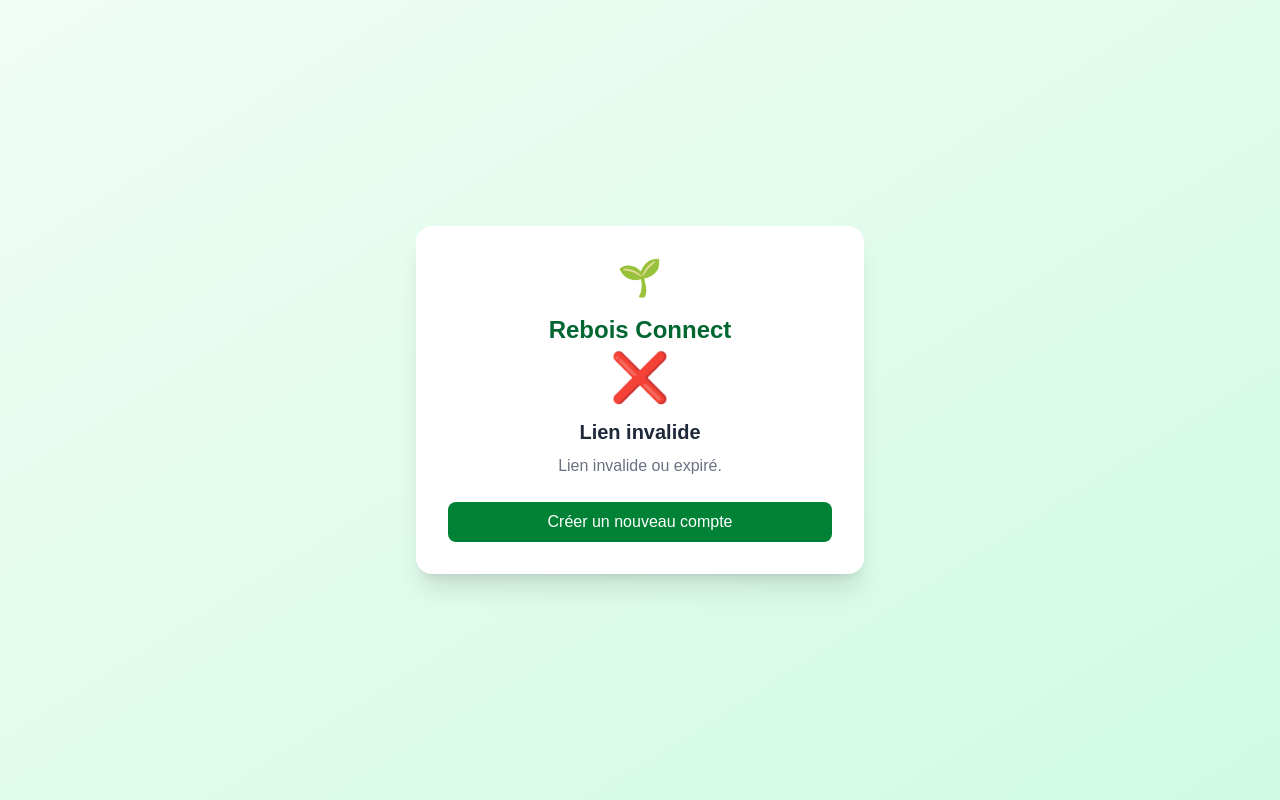
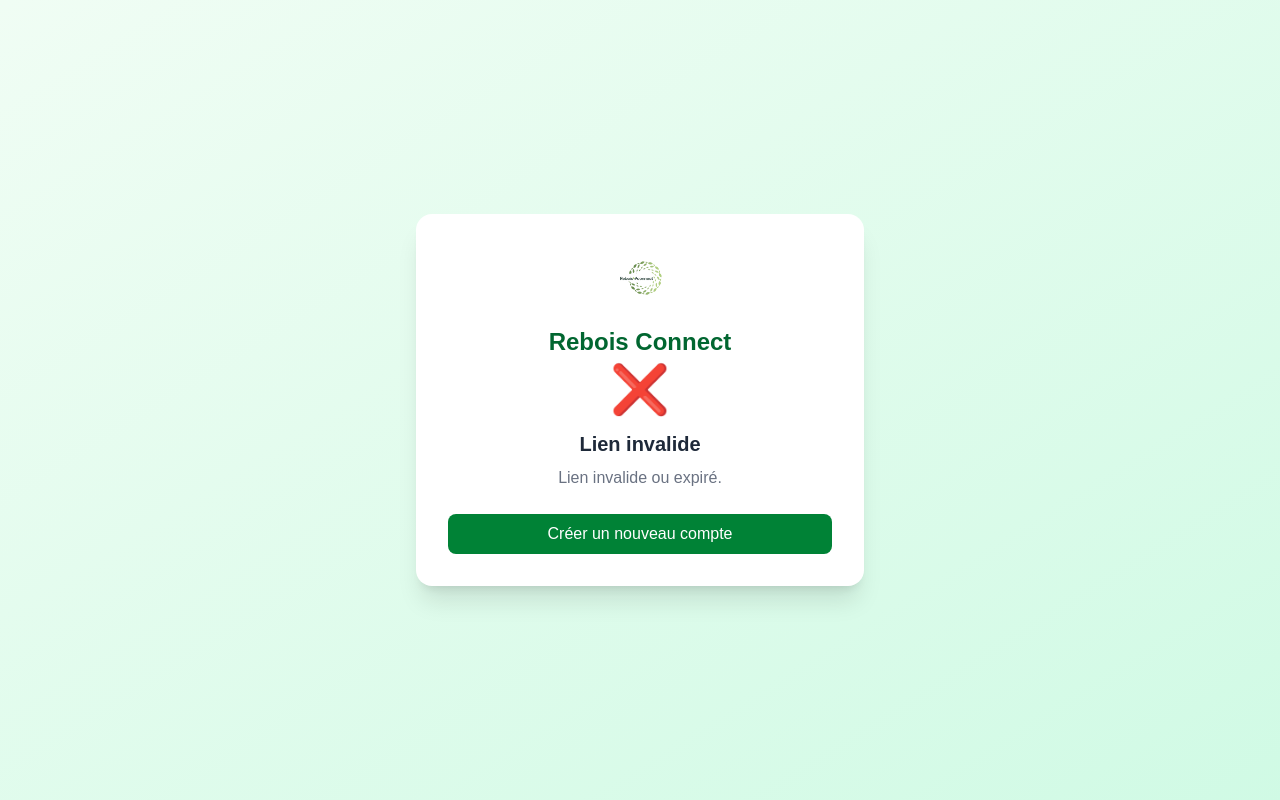
Before and after one commit to wlfrd18/rebois-connect-v2, a Next.js app in the folder frontend/: page /activate/1/1 in a window 1280 px wide. Built offline with nearby package versions, Linux system fonts and the light colour scheme; no server answers.

Commit message:
fix: real logo on all auth pages

```diff
--- a/frontend/app/activate/[uid]/[token]/page.tsx
+++ b/frontend/app/activate/[uid]/[token]/page.tsx
@@ -19,7 +19,7 @@
   return (
     <div className="min-h-screen bg-gradient-to-br from-green-50 to-emerald-100 flex items-center justify-center p-4">
       <div className="bg-white rounded-2xl shadow-xl w-full max-w-md p-8 text-center">
-        <div className="text-4xl mb-4">🌱</div>
+        <img src="/logo.png" alt="Rebois Connect" className="h-16 object-contain mx-auto mb-4" />
         <h1 className="text-2xl font-bold text-green-800 mb-2">Rebois Connect</h1>
 
         {status === "loading" && (
--- a/frontend/app/forgot-password/page.tsx
+++ b/frontend/app/forgot-password/page.tsx
@@ -25,7 +25,7 @@
     <div className="min-h-screen bg-gradient-to-br from-green-50 to-emerald-100 flex items-center justify-center p-4">
       <div className="bg-white rounded-2xl shadow-xl w-full max-w-md p-8">
         <div className="text-center mb-8">
-          <div className="text-4xl mb-2">🌱</div>
+          <img src="/logo.png" alt="Rebois Connect" className="h-16 object-contain mx-auto mb-2" />
           <h1 className="text-2xl font-bold text-green-800">Mot de passe oublié</h1>
           <p className="text-gray-500 text-sm mt-1">Entrez votre email pour recevoir un lien de réinitialisation</p>
         </div>
--- a/frontend/app/login/page.tsx
+++ b/frontend/app/login/page.tsx
@@ -48,7 +48,7 @@
     <div className="min-h-screen bg-gradient-to-br from-green-50 to-emerald-100 flex items-center justify-center p-4">
       <div className="bg-white rounded-2xl shadow-xl w-full max-w-md p-8">
         <div className="text-center mb-8">
-          <div className="text-4xl mb-2">🌱</div>
+          <img src="/logo.png" alt="Rebois Connect" className="h-16 object-contain mx-auto mb-2" />
           <h1 className="text-2xl font-bold text-green-800">Rebois Connect</h1>
           <p className="text-gray-500 text-sm mt-1">Connectez-vous à votre espace</p>
         </div>
--- a/frontend/app/register/page.tsx
+++ b/frontend/app/register/page.tsx
@@ -61,7 +61,7 @@
     <div className="min-h-screen bg-gradient-to-br from-green-50 to-emerald-100 flex items-center justify-center p-4">
       <div className="bg-white rounded-2xl shadow-xl w-full max-w-lg p-8">
         <div className="text-center mb-6">
-          <div className="text-4xl mb-2">🌱</div>
+          <img src="/logo.png" alt="Rebois Connect" className="h-16 object-contain mx-auto mb-2" />
           <h1 className="text-2xl font-bold text-green-800">Créer un compte</h1>
           <p className="text-gray-500 text-sm mt-1">Rejoignez la communauté Rebois Connect</p>
         </div>
```
